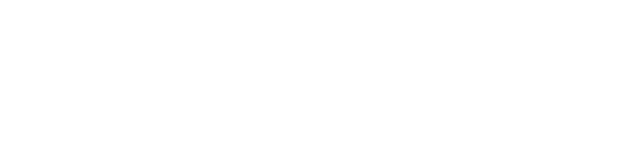
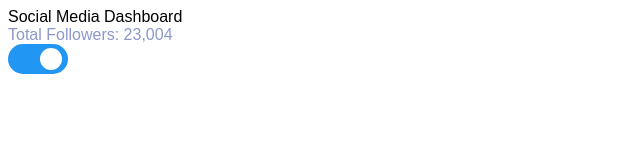
Before and after one commit to tomaszeq75/Social-Media-Challenge, a plain HTML site: page index.html in a window 1280 px wide. Shown: the whole page, without its empty margins (0-640 px from the left). Drawn offline with Linux system fonts and the light colour scheme.

Commit message:
header added

```diff
--- a/index.html
+++ b/index.html
@@ -0,0 +1,27 @@
+<!DOCTYPE html>
+<html lang="en">
+
+<head>
+    <meta charset="UTF-8">
+    <meta name="viewport" content="width=device-width, initial-scale=1.0">
+    <title>Social Panel</title>
+    <link rel="stylesheet" href="style.css">
+    <script src="https://kit.fontawesome.com/418a544271.js" crossorigin="anonymous"></script>
+</head>
+
+<body>
+    <div class="header">
+        <div class="header-left">
+            <div class="title">Social Media Dashboard</div>
+            <div class="grey">Total Followers: 23,004</div>
+        </div>
+        <div class="header-right">
+            <label class="switch">
+                <input type="checkbox" checked>
+                <span class="slider round"></span>
+            </label>
+        </div>
+    </div>
+</body>
+
+</html>
--- a/style.css
+++ b/style.css
@@ -124,3 +124,57 @@ html {
 img {
     margin: 20px;
 }
+
+/* przycisk switch ------------- */
+.switch {
+    position: relative;
+    display: inline-block;
+    width: 60px;
+    height: 30px;
+  }
+
+  .switch input {
+    opacity: 0;
+    width: 0;
+    height: 0;
+}
+
+.slider {
+    position: absolute;
+    cursor: pointer;
+    top: 0;
+    left: 0;
+    right: 0;
+    bottom: 0;
+    background-color: #ccc;
+    /* -webkit-transition: .4s; */
+    transition: .4s;
+    border-radius: 28px;
+  }
+
+  .slider:before {
+    position: absolute;
+    content: "";
+    height: 22px;
+    width: 22px;
+    left: 6px;
+    bottom: 4px;
+    background-color: white;
+    /* -webkit-transition: .4s; */
+    transition: .4s;
+    border-radius: 50%;
+  }
+
+  input:checked + .slider {
+    background-color: #2196F3;
+  }
+
+  input:focus + .slider {
+    box-shadow: 0 0 1px #2196F3;
+  }
+
+  input:checked + .slider:before {
+    /* -webkit-transform: translateX(26px);
+    -ms-transform: translateX(26px); */
+    transform: translateX(26px);
+  }
```
